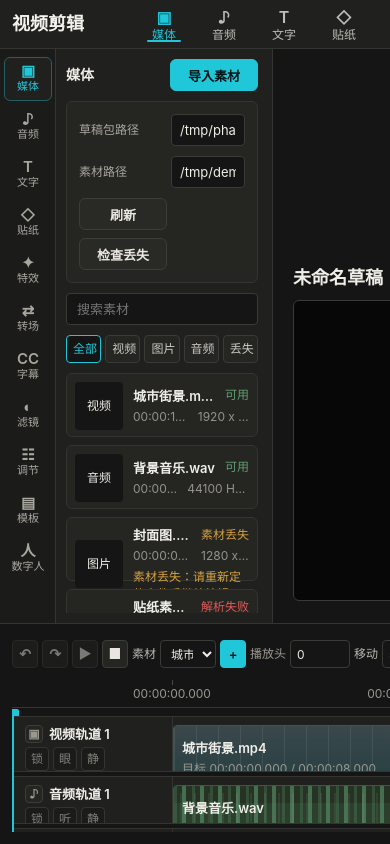
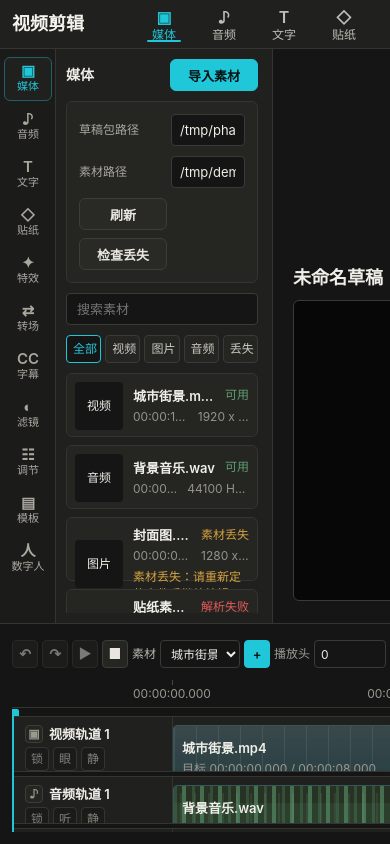
Before and after one commit to lzw5399/video-editor, a React (Vite) app in the folder apps/desktop-electron/: page / in a window 390 px wide. Shown: the top 844 px of the page. Built offline with nearby package versions, Linux system fonts and the light colour scheme.

Commit message:
fix(04.1): preserve compact timeline control readability

```diff
--- a/apps/desktop-electron/src/renderer/styles.css
+++ b/apps/desktop-electron/src/renderer/styles.css
@@ -854,7 +854,7 @@ h2 {
 }
 
 .timeline-control {
-  flex-basis: 96px;
+  flex-basis: 108px;
 }
 
 .compact-select {
@@ -1035,6 +1035,12 @@ h2 {
   content: "";
 }
 
+@media (max-width: 1399px) {
+  .timeline-status {
+    display: none;
+  }
+}
+
 @media (max-width: 1199px) {
   .workspace {
     grid-template-columns: 272px minmax(420px, 1fr) 272px;
@@ -1069,11 +1075,11 @@ h2 {
   }
 
   .playhead-control {
-    flex-basis: 100px;
+    flex-basis: 112px;
   }
 
   .timeline-control {
-    flex-basis: 84px;
+    flex-basis: 108px;
   }
 
   .playhead-time,
--- a/apps/desktop-electron/src/renderer/workspace/timeline.css
+++ b/apps/desktop-electron/src/renderer/workspace/timeline.css
@@ -80,7 +80,7 @@
 }
 
 .timeline-control {
-  flex-basis: 96px;
+  flex-basis: 108px;
 }
 
 .compact-select {
@@ -105,7 +105,7 @@
 
 .timeline-zoom-shell {
   display: flex;
-  flex: 0 0 112px;
+  flex: 0 0 100px;
   align-items: center;
   gap: 4px;
   min-width: 0;
@@ -342,6 +342,12 @@
   outline-offset: -2px;
 }
 
+@media (max-width: 1399px) {
+  .timeline-status {
+    display: none;
+  }
+}
+
 @media (max-width: 1199px) {
   .transport-strip {
     gap: 4px;
@@ -357,15 +363,19 @@
   }
 
   .playhead-control {
-    flex-basis: 100px;
+    flex-basis: 112px;
   }
 
   .timeline-control {
-    flex-basis: 84px;
+    flex-basis: 108px;
   }
 
   .timeline-zoom-shell {
-    flex-basis: 96px;
+    flex-basis: 80px;
+  }
+
+  .timeline-zoom-shell span {
+    display: none;
   }
 
   .snapping-status {
```
Also changed, not shown: 1 other file (tests, documents, lock files or other folders).
